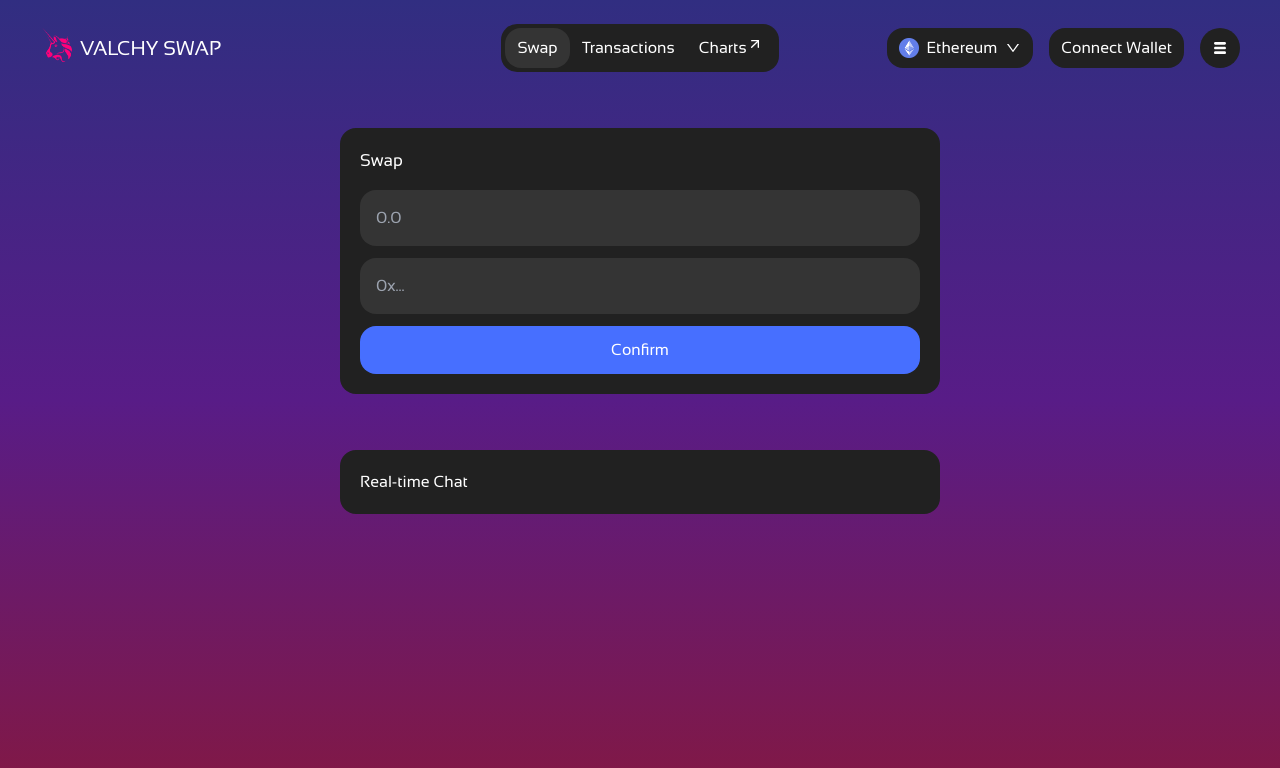
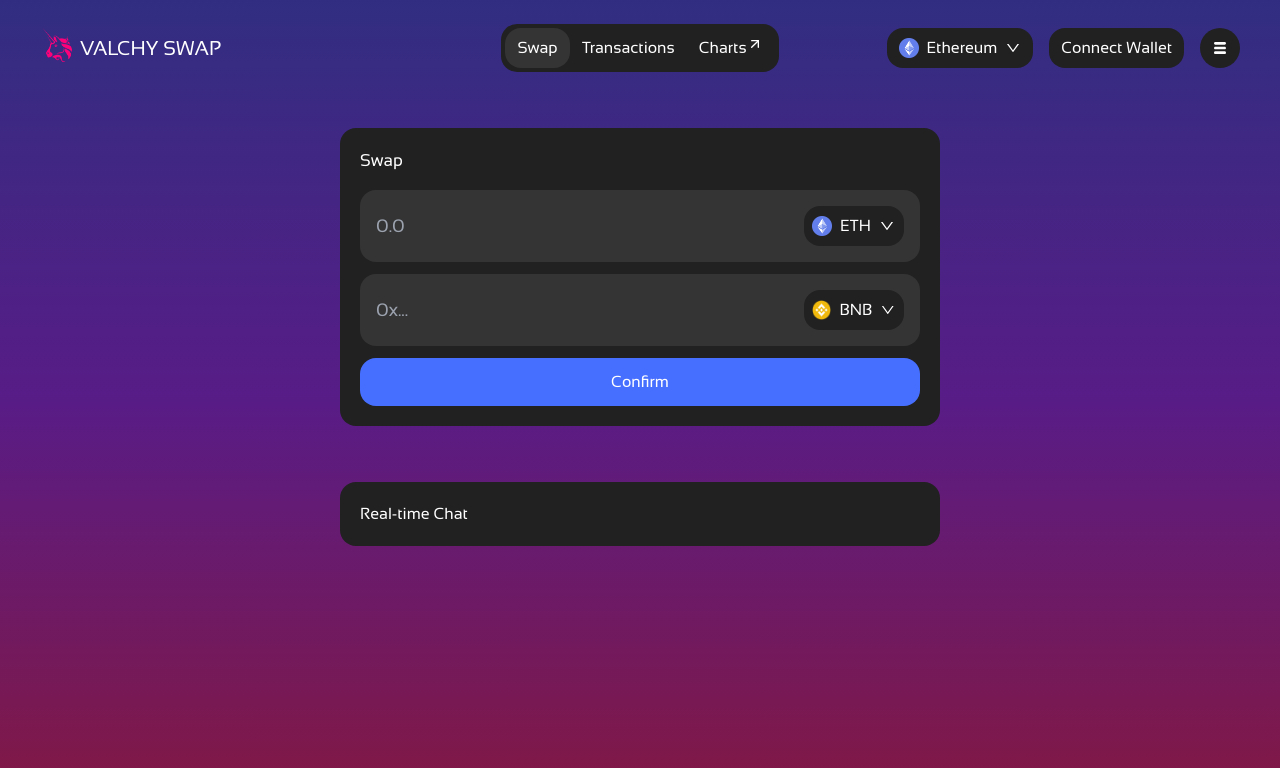
Before and after one commit to Valchy/valchy-swap, a Next.js app: page / in a window 1280 px wide. Shown: the top 768 px of the page. Built offline with nearby package versions, Linux system fonts and the light colour scheme.

Commit message:
Enough for today :)

```diff
--- a/src/components/Header.tsx
+++ b/src/components/Header.tsx
@@ -2,7 +2,6 @@
 import Image from 'next/image';
 import { FiArrowUpRight } from 'react-icons/fi';
 import { AiOutlineDown } from 'react-icons/ai';
-import { HiOutlineDotsVertical } from 'react-icons/hi';
 import { TiThMenu } from 'react-icons/ti';
 import ethLogo from '../../public/assets/eth.png';
 import uniswapLogo from '../../public/assets/uniswap.png';
--- a/src/components/Swap.tsx
+++ b/src/components/Swap.tsx
@@ -1,15 +1,49 @@
+import Image from 'next/image';
+import { AiOutlineDown } from 'react-icons/ai';
+import ethLogo from '../../public/assets/eth.png';
+import bnbLogo from '../../public/assets/bnb.png';
+
 const style = {
 	wrapper: 'flex flex-col',
-	currencyInput: 'bg-lightGrey w-full outline-none p-4 rounded-2xl mb-3',
+	inputsWrapper: 'flex bg-lightGrey w-full outline-none px-4 py-6 sm:py-4 rounded-2xl mb-3',
+	currencyInput: 'bg-lightGrey w-[80%] outline-none mr-4 text-lg',
+	currencyBtn: 'flex items-center bg-darkGrey rounded-2xl p-2 min-w-[100px]',
 	confirmButton:
-		'bg-calltoactionBlue w-full cursor-pointer rounded-2xl p-3 hover:bg-accentBlue ease-linear duration-300'
+		'bg-calltoactionBlue w-full cursor-pointer rounded-2xl p-3 hover:bg-accentBlue ease-linear duration-300',
+	swapCurrenciedBtn: 'absolute left-1/2 -translate-x-1/2 -mt-[16px]'
 };
 
 const Swap = () => {
 	return (
 		<div className={style.wrapper}>
-			<input placeholder="0.0" className={style.currencyInput}></input>
-			<input placeholder="0x..." className={style.currencyInput}></input>
+			<div className={style.inputsWrapper}>
+				<input placeholder="0.0" className={style.currencyInput}></input>
+				<div className={style.currencyBtn}>
+					<Image
+						src={ethLogo}
+						alt="Ethereum logo"
+						width={20}
+						height={20}
+						layout="fixed"
+					/>
+					<span className="mx-2">ETH</span>
+					<AiOutlineDown />
+				</div>
+			</div>
+			<div className={style.inputsWrapper}>
+				<input placeholder="0x..." className={style.currencyInput}></input>
+				<div className={style.currencyBtn}>
+					<Image
+						src={bnbLogo}
+						alt="Ethereum logo"
+						width={20}
+						height={20}
+						layout="fixed"
+					/>
+					<span className="mx-2">BNB</span>
+					<AiOutlineDown />
+				</div>
+			</div>
 			<button className={style.confirmButton}>Confirm</button>
 		</div>
 	);
```
